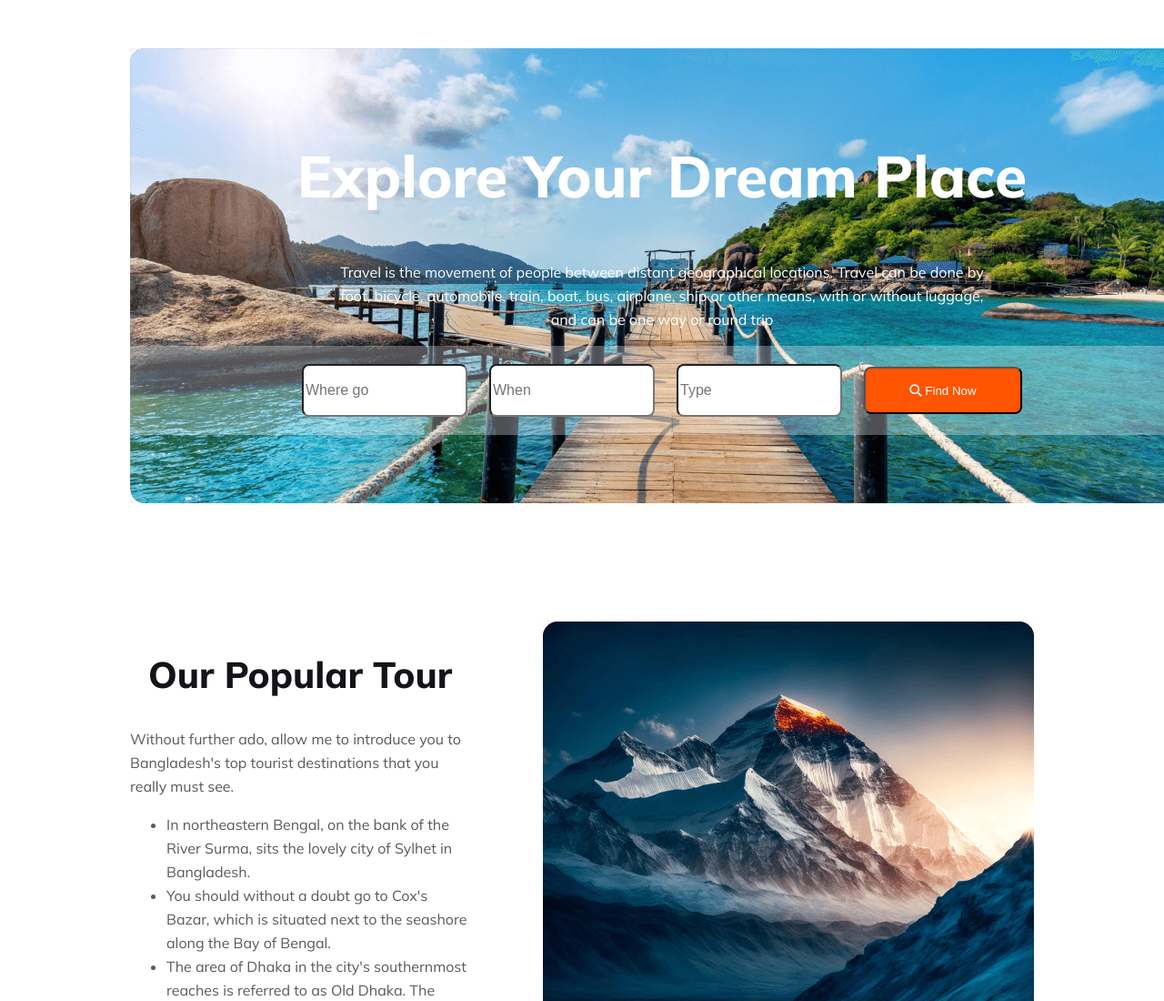
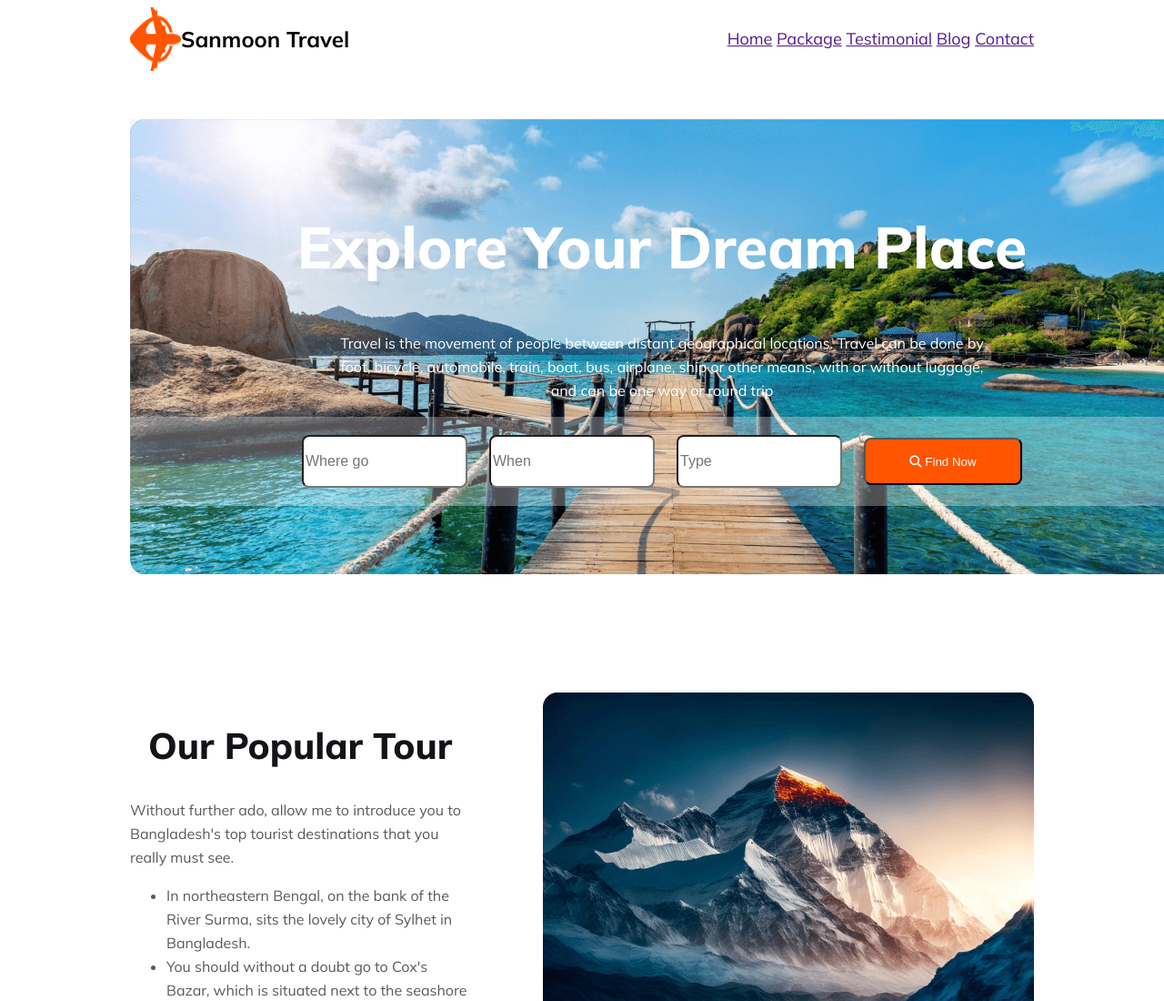
Before and after one commit to SabbbirxHossain/Travel-Website-, a plain HTML site: page Code/index.html in a window 1280 px wide. Shown: the top 1100 px of the page at 91% size. Drawn offline with Linux system fonts and the light colour scheme.

```diff
--- a/Code/index.html
+++ b/Code/index.html
@@ -10,6 +10,19 @@
 <body>
   <!-- Navbar Section -->
   <nav>
+    <div class="nav-div1">
+      <img src="/Images/Group 40071 (2).png" alt="">
+      <h2><span>Sanmoon</span>
+      <span>Travel</span></h2>
+    </div>
+    <div class="nav-div2" >
+      <a href="">Home</a>
+      <a href="">Package</a>
+      <a href="">Testimonial</a>
+      <a href="">Blog</a>
+      <a href="">Contact</a>
+    </div>
+
 
   </nav>
 
--- a/Code/style.css
+++ b/Code/style.css
@@ -3,6 +3,29 @@
 body{
   padding: 0 135px;
   font-family: 'Mulish', sans-serif;
+}
+
+/* The nav section */
+nav{
+  display: flex;
+  justify-content: space-between;
+  align-items: center;
+
+}
+
+.nav-div1{
+  display: flex;
+  flex-shrink: 0;
+}
+
+.nav-div2{
+  text-decoration: none;
+  color: #424247;
+  font-size: 18px;
+  font-style: normal;
+  font-weight: 400;
+  line-height: normal;
+  gap: 20px;
 }
 
 
```
